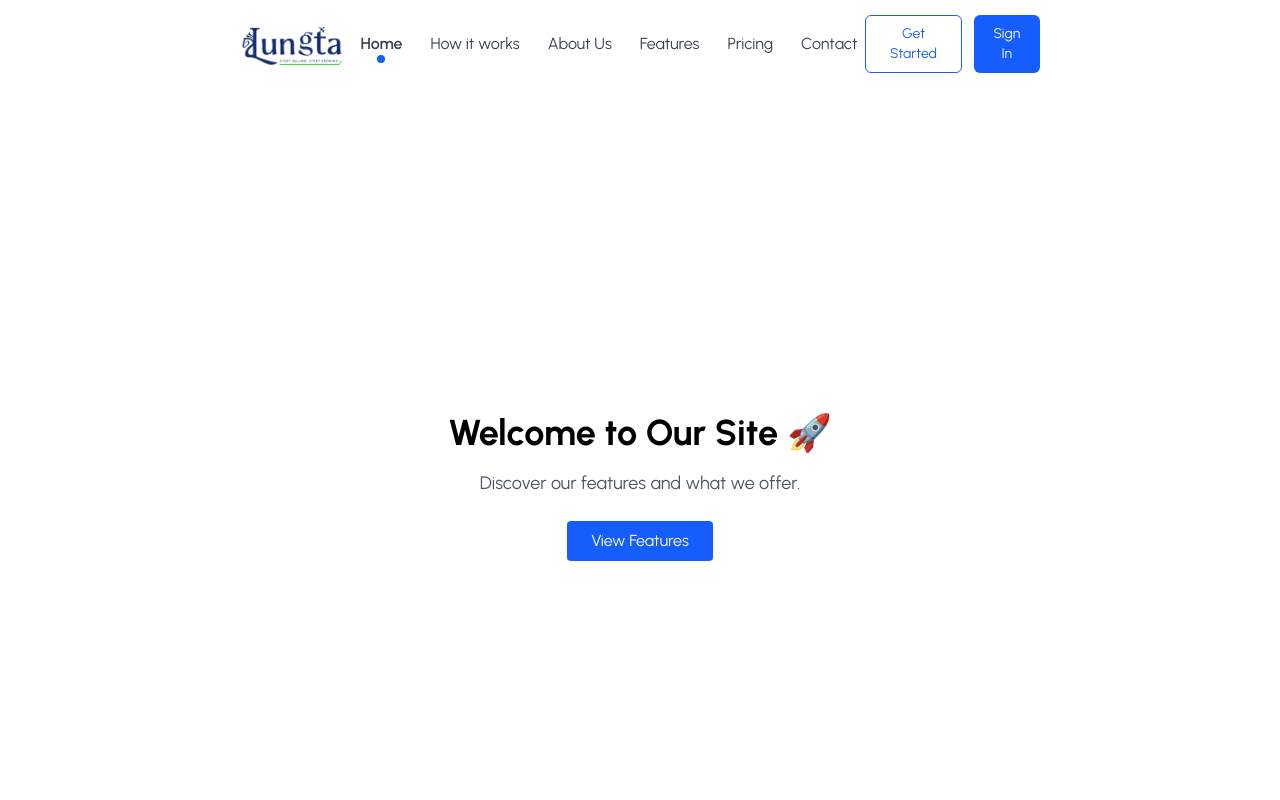
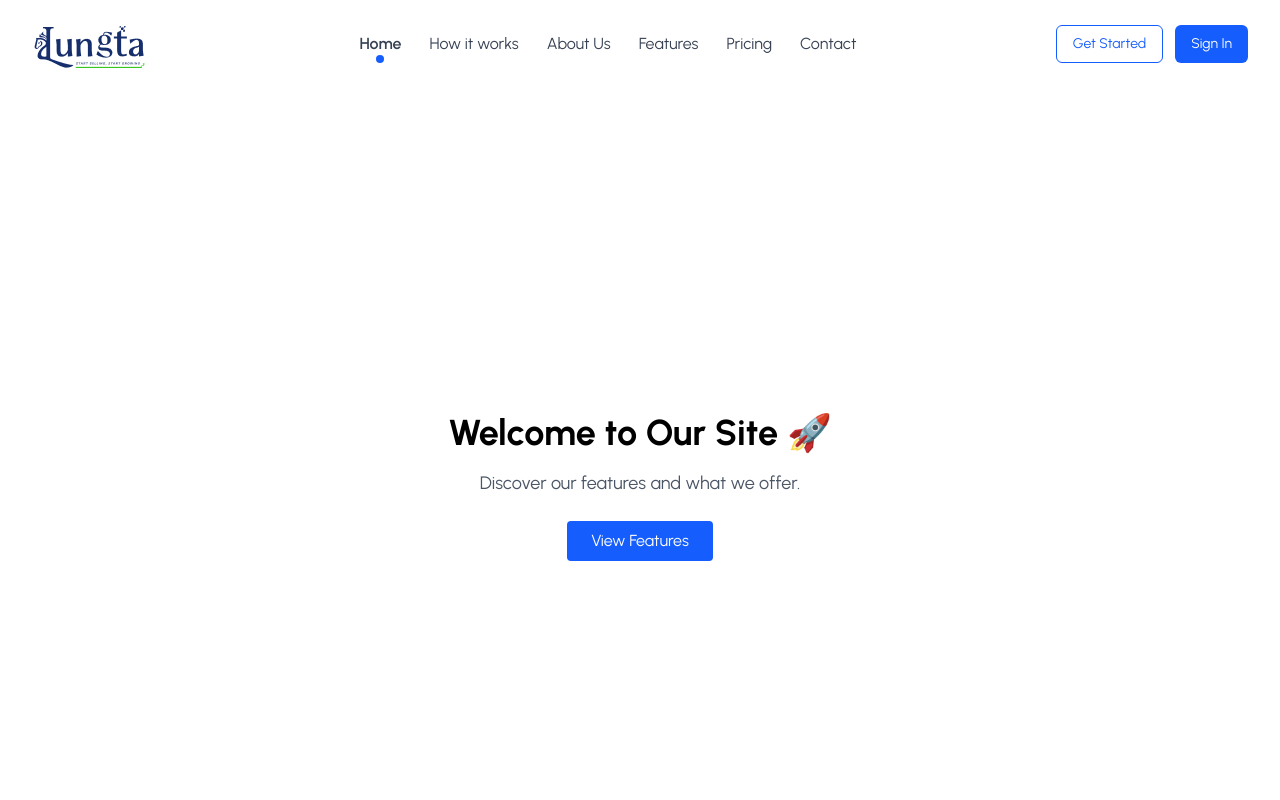
Before and after one commit to Ashutosh-Neupane/features-nextjs, a Next.js app: page / in a window 1280 px wide. Shown: the top 800 px of the page. Built offline with nearby package versions, Linux system fonts and the light colour scheme.

Commit message:
about us

```diff
--- a/src/components/Header.jsx
+++ b/src/components/Header.jsx
@@ -76,8 +76,9 @@ const Header = () => {
       }`}
       style={{ height: "87px" }}
     >
-      <div className="max-w-[2000px] mx-auto px-4 sm:px-6 md:px-12 lg:px-24 xl:px-[240px] flex justify-between items-center h-full py-4">
-        <h1 className="text-lg font-bold w-[115px] h-[55px]">
+      <div className="max-w-screen-xl mx-auto sm:px-6 md:px-8 flex justify-between items-center h-full py-4">
+        {/* Logo */}
+        <h1 className="text-lg font-bold w-[120px] h-[60px]">
           <img
             src="/lungtaHeader.png"
             alt="Lungta logo"
```
